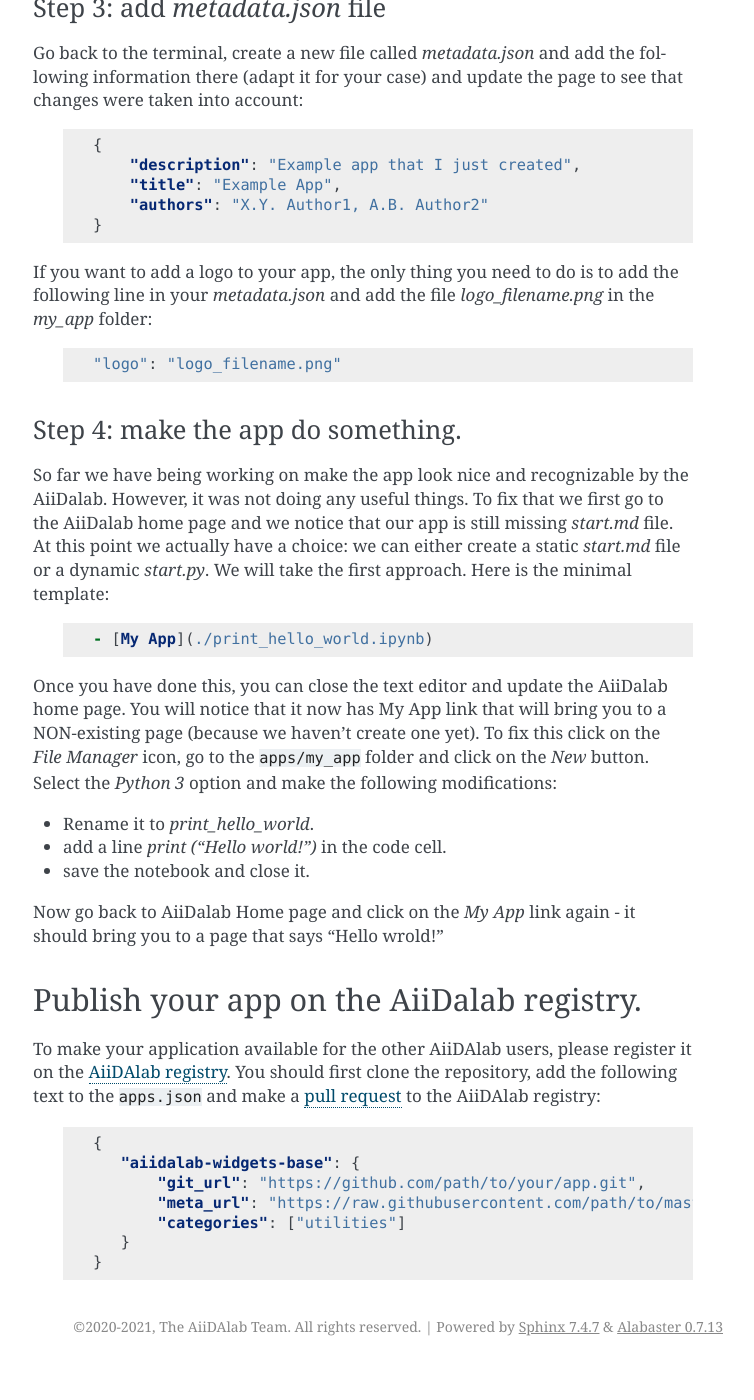
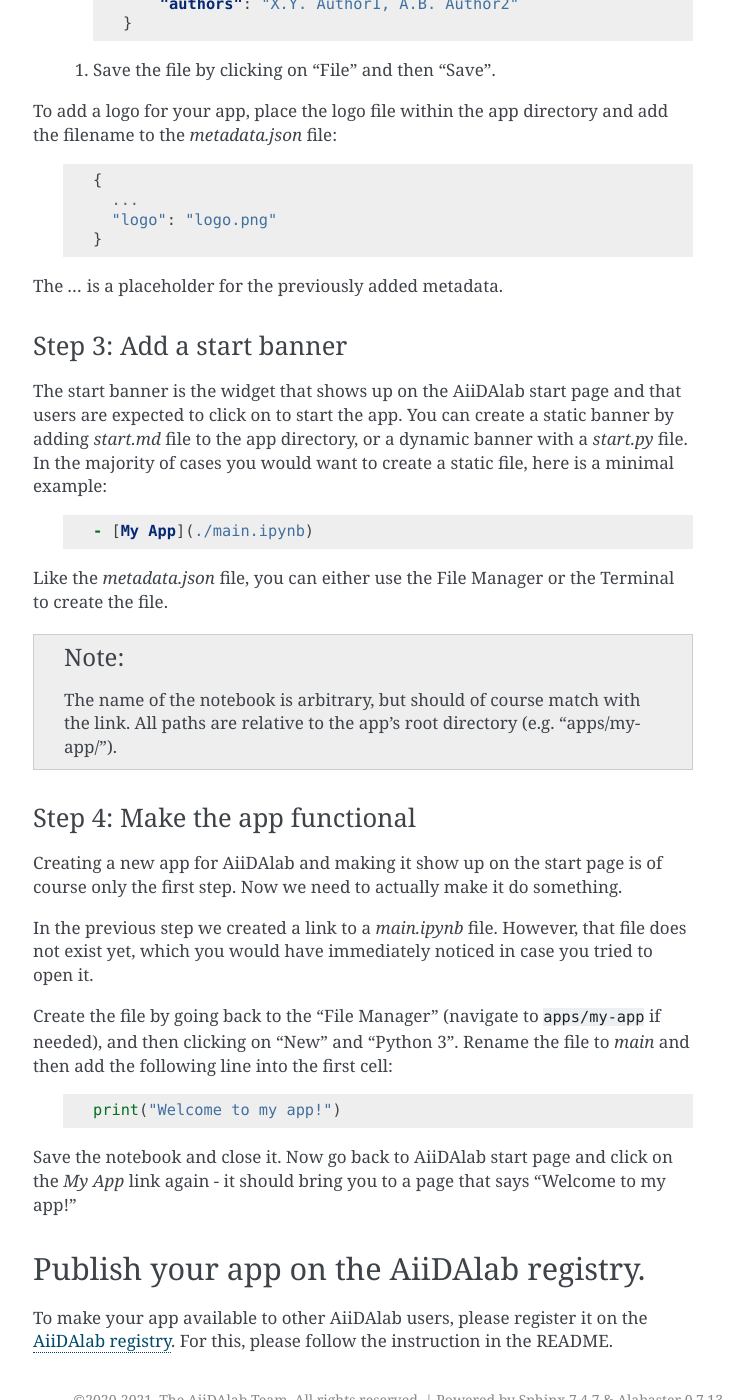
Before and after one commit to aiidalab/aiidalab, a Sphinx documentation site: the page built from docs/source/app_development/index.rst, in a window 1280 px wide and 1400 px high, scrolled down 1829 px. Shown: the whole window, without its empty margins (387-1141 px from the left). Built offline with Sphinx 7.4.7, drawn with Linux system fonts in a browser that asks for light colours; pages that are not in the unit, such as notebooks, are missing from menus; before the commit the page ends 3195 px from its top, so only the background shows below that; some of the changed text lies outside the part shown.

Commit message:
Documentation revision (#150)
* Fix newlines.
* Fix AiiDAlab spelling.
* Revision.

```diff
--- a/docs/source/app_development/index.rst
+++ b/docs/source/app_development/index.rst
@@ -6,69 +6,66 @@ Develop AiiDAlab applications
 Variant A: Quickstart using the AiiDAlab application cutter
 ############################################################
 
-Open the terminal from the AiiDalab home page. On the terminal type:
+Open the terminal from the AiiDAlab start page by clicking on the icon labeled "Terminal":
+Then in the terminal, type:
 
    .. code-block:: console
 
-       $ cd apps
-       $ cookiecutter https://github.com/aiidalab/aiidalab-app-cutter.git
+       ~$ cd apps
+       ~/apps$ cookiecutter https://github.com/aiidalab/aiidalab-app-cutter.git
        app_name [template]:
        ...
 
-After answering the questions asked by the app cutter, you will find a new folder inside `apps` that contains the basic structure of the app.
-In order to see the rendered version of your app, simply open (or reload) the home page.
+After answering the questions asked by the app-cutter, you will find a new folder inside the `apps` directory that contains the basic structure of an app.
+The newly created app will show up with a rendered banner on the start page after a reload.
 
-**Note** In order to start keeping track of your development using `Git <https://git-scm.com/>`__, do:
+**Note** AiiDAlab expects that app source code is managed with `git <https://git-scm.com/>`.
+To start tracking the app development with git, open the terminal once more, and execute:
 
    .. code-block:: console
 
-       $ git init       # initialize repository
-       $ git add -A     # add all files
-       $ git commit     # store them in git
+       ~$ cd apps/my-app/                              # enter the app directory
+       ~/apps/my-app$ git init                         # initialize git repository
+       ~/apps/my-app$ git add -A                       # add all files
+       ~/apps/my-app$ git commit -m "initial commit"   # create initial commit
 
-#####################################################
-Variant B: Slowstart: set-by-step creation of an app.
-#####################################################
+#################################################
+Variant B: Create app from scratch (step-by-step)
+#################################################
 
-In the following, we provide instructions for how to "manually" create your own app from scratch.
-This section is kept only to clarify for you what would happen if you would launch a cookie-cutter job described in the previous section.
+Typically one would prefer to use the cookie-cutter to create a new app, but here are the steps to create an app from scratch.
 
-Step 1: create a folder
-=======================
+Step 1: Create the app folder
+=============================
 
-This is all you need to do in order to make your app listed on your AiiDalab home page. Go to the terminal, enter the apps folder and then type:
+Open the terminal and then create a new app with:
 
    .. code-block:: console
 
-       $ mkdir my_app
+       ~$ git init apps/my-app
 
-Once you have done this, just update the home page and you will see that your new app is already there!
-However, one could see that the app still misses some things: it is not yet managed by Git, title and content of the app are missing as well:
+After this, just update the home page and you will see that your new app is already there!
+However, it is obvious that there are still a few essential things missing: specifically the app metadata including a title and description.
 
-.. _fig_intro_workchain_graph:
+.. _fig_app_development_new_app:
 .. figure:: include/new_app.png
     :scale: 60
     :align: center
 
-    Freshly created AiiDAlab app.
+    Newly created AiiDAlab app (still missing app metadata).
 
-Step 2: initialize a git repo
-=============================
-To fix the first problem we go to the command line as well. We enter the app folder and initialize the git repo:
-
-   .. code-block:: console
-
-       $ cd my_app
-       $ git init
-
-Once you have done this , the text "Unable to determine availability of updates." on the app will be replaced by "Modified" which means that the app is now managed by the App Manager that can check for updates/or modifications.
-If you now click on the "Manage App" button -- you will be redirected to the app's "home page" that is basically showing no information about the app (title, list of authors, description are missing).
-This we are going to solve in the next step.
-
-Step 3: add `metadata.json` file
+Step 2: Add `metadata.json` file
 ================================
 
-Go back to the terminal, create a new file called `metadata.json` and add the following information there (adapt it for your case) and update the page to see that changes were taken into account:
+We need to create a file called `metadata.json` that contains some basic information about our newly created app.
+You can create the file either in the terminal, e.g., with `vim`, or directly through the Jupyter interface.
+For the latter:
+
+  1. Open the AiiDAlab start page.
+  1. Click on the "File Manager" icon in the top left corner and navigate to the :file:`apps/my-app` folder.
+  1. Click on "New" and then "Text file" to create a new file.
+  1. Rename the file to "metadata.json" by clicking on "untitled.txt" at the top and entering "metadata.json".
+  1. Copy the following snippet into the file and adjust it for your needs:
 
    .. code-block:: json
 
@@ -78,54 +75,61 @@ Go back to the terminal, create a new file called `metadata.json` and add the fo
            "authors": "X.Y. Author1, A.B. Author2"
        }
 
+  1. Save the file by clicking on "File" and then "Save".
 
-
-
-If you want to add a logo to your app, the only thing you need to do is to add the following line in your `metadata.json` and add the file `logo_filename.png` in the `my_app` folder:
+To add a logo for your app, place the logo file within the app directory and add the filename to the `metadata.json` file:
 
    .. code-block::
 
-       "logo": "logo_filename.png"
+     {
+       ...
+       "logo": "logo.png"
+     }
 
+The `...` is a placeholder for the previously added metadata.
 
+Step 3: Add a start banner
+==========================
 
-Step 4: make the app do something.
-==================================
-
-So far we have being working on make the app look nice and recognizable by the AiiDalab.
-However, it was not doing any useful things.
-To fix that we first go to the AiiDalab home page and we notice that our app is still missing `start.md` file.
-At this point we actually have a choice: we can either create a static `start.md` file or a dynamic `start.py`.
-We will take the first approach. Here is the minimal template:
+The start banner is the widget that shows up on the AiiDAlab start page and that users are expected to click on to start the app.
+You can create a static banner by adding `start.md` file to the app directory, or a dynamic banner with a `start.py` file.
+In the majority of cases you would want to create a static file, here is a minimal example:
 
    .. code-block:: md
 
-       - [My App](./print_hello_world.ipynb)
+       - [My App](./main.ipynb)
 
-Once you have done this, you can close the text editor and update the AiiDalab home page.
-You will notice that it now has My App link that will bring you to a NON-existing page (because we haven't create one yet).
-To fix this click on the `File Manager` icon, go to the :file:`apps/my_app` folder and click on the `New` button.
-Select the `Python 3` option and make the following modifications:
+Like the `metadata.json` file, you can either use the File Manager or the Terminal to create the file.
 
-- Rename it to `print_hello_world`.
-- add a line `print ("Hello world!")` in the code cell.
-- save the notebook and close it.
+.. note::
 
-Now go back to AiiDalab Home page and click on the `My App` link again - it should bring you to a page that says "Hello wrold!"
+    The name of the notebook is arbitrary, but should of course match with the link.
+    All paths are relative to the app's root directory (e.g. "apps/my-app/").
+
+
+Step 4: Make the app functional
+===============================
+
+Creating a new app for AiiDAlab and making it show up on the start page is of course only the first step.
+Now we need to actually make it do something.
+
+In the previous step we created a link to a `main.ipynb` file.
+However, that file does not exist yet, which you would have immediately noticed in case you tried to open it.
+
+Create the file by going back to the "File Manager" (navigate to :file:`apps/my-app` if needed), and then clicking on "New" and "Python 3".
+Rename the file to `main` and then add the following line into the first cell:
+
+  .. code-block:: python
+
+      print("Welcome to my app!")
+
+Save the notebook and close it.
+Now go back to AiiDAlab start page and click on the `My App` link again - it should bring you to a page that says "Welcome to my app!"
 
 
 ##########################################
-Publish your app on the AiiDalab registry.
+Publish your app on the AiiDAlab registry.
 ##########################################
-To make your application available for the other AiiDAlab users, please register it on the `AiiDAlab registry <https://github.com/aiidalab/aiidalab-registry>`__.
-You should first clone the repository, add the following text to the :file:`apps.json` and make a `pull request <https://github.com/aiidalab/aiidalab-registry/compare>`__ to the AiiDAlab registry:
 
-   .. code-block:: json
-
-       {
-          "aiidalab-widgets-base": {
-              "git_url": "https://github.com/path/to/your/app.git",
-              "meta_url": "https://raw.githubusercontent.com/path/to/master/metadata.json",
-              "categories": ["utilities"]
-          }
-       }
+To make your app available to other AiiDAlab users, please register it on the `AiiDAlab registry <https://github.com/aiidalab/aiidalab-registry>`__.
+For this, please follow the instruction in the README.
--- a/docs/source/usage/index.rst
+++ b/docs/source/usage/index.rst
@@ -7,9 +7,8 @@ Use AiiDAlab
 AiiDAlab Home page
 ******************
 
-When entreing AiiDAlab -- you see a list of installed applications.
-The first one, called AiiDAlab Home, is visially different from all the others and, unlike all the other apps, it can't be uninstalled.
-The Home application always remains on top and can not be uninstalled.
+When opening AiiDAlab -- you see a list of installed applications.
+The front page is generated by the AiiDAlab home app which is installed as a system app and cannot be uninstalled.
 Those are the main features of the AiiDAlab Home app:
 
 - **File manager** deal with files, and to upload them to/download from AiiDAlab.
```
Also changed, not shown: docs/source/deployment/index.rst (+8 -7 lines), docs/source/development/index.rst (+4 -5 lines).
